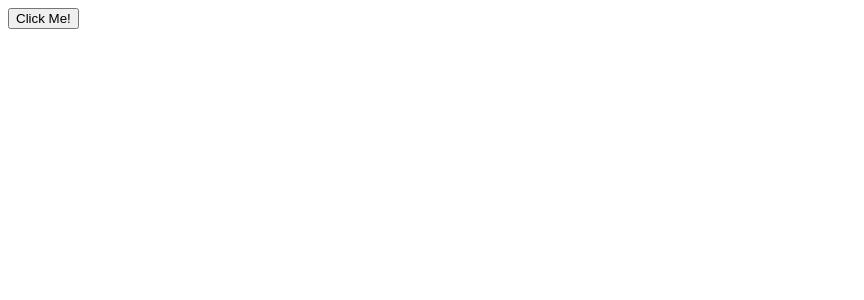
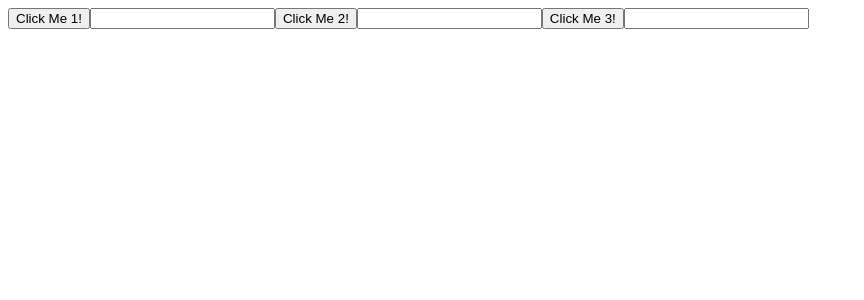
Before and after one commit to Buckkeep/CFGSummerFS2024, a React (Vite) app in the folder my-react-app/: page / in a window 1280 px wide. Shown: the top 300 px of the page, without its empty margins (0-864 px from the left). Built offline with nearby package versions, Linux system fonts and the light colour scheme.

Commit message:
Changing text input fields colour without re-rendering, using useRef

```diff
--- a/my-react-app/src/MyComponent.jsx
+++ b/my-react-app/src/MyComponent.jsx
@@ -2,20 +2,45 @@
 
 function MyComponent() {
 
-  const ref = useRef(0);
+  const inputRef1 = useRef(null);
+  const inputRef2 = useRef(null);
+  const inputRef3 = useRef(null);
 
   useEffect(() => {
-    console.log("Component rendered!")
+    console.log("Component rendered!");
   });
 
-  function handleClick() {
-    ref.current++;
-    console.log(ref.current);
+  function handleClick1() {
+    inputRef1.current.focus();
+    inputRef1.current.style.backgroundColor = "yellow"
+    inputRef2.current.style.backgroundColor = ""
+    inputRef3.current.style.backgroundColor = ""
+  }
+
+  function handleClick2() {
+    inputRef2.current.focus();
+    inputRef1.current.style.backgroundColor = ""
+    inputRef2.current.style.backgroundColor = "yellow"
+    inputRef3.current.style.backgroundColor = ""
+  }
+
+  function handleClick3() {
+    inputRef3.current.focus();
+    inputRef1.current.style.backgroundColor = ""
+    inputRef2.current.style.backgroundColor = ""
+    inputRef3.current.style.backgroundColor = "yellow"
   }
 
   return (
     <div>
-      <button onClick={handleClick}>Click Me!</button>
+      <button onClick={handleClick1}>Click Me 1!</button>
+      <input ref={inputRef1}/>
+
+      <button onClick={handleClick2}>Click Me 2!</button>
+      <input ref={inputRef2}/>
+
+      <button onClick={handleClick3}>Click Me 3!</button>
+      <input ref={inputRef3}/>
     </div>
   )
 }
```
